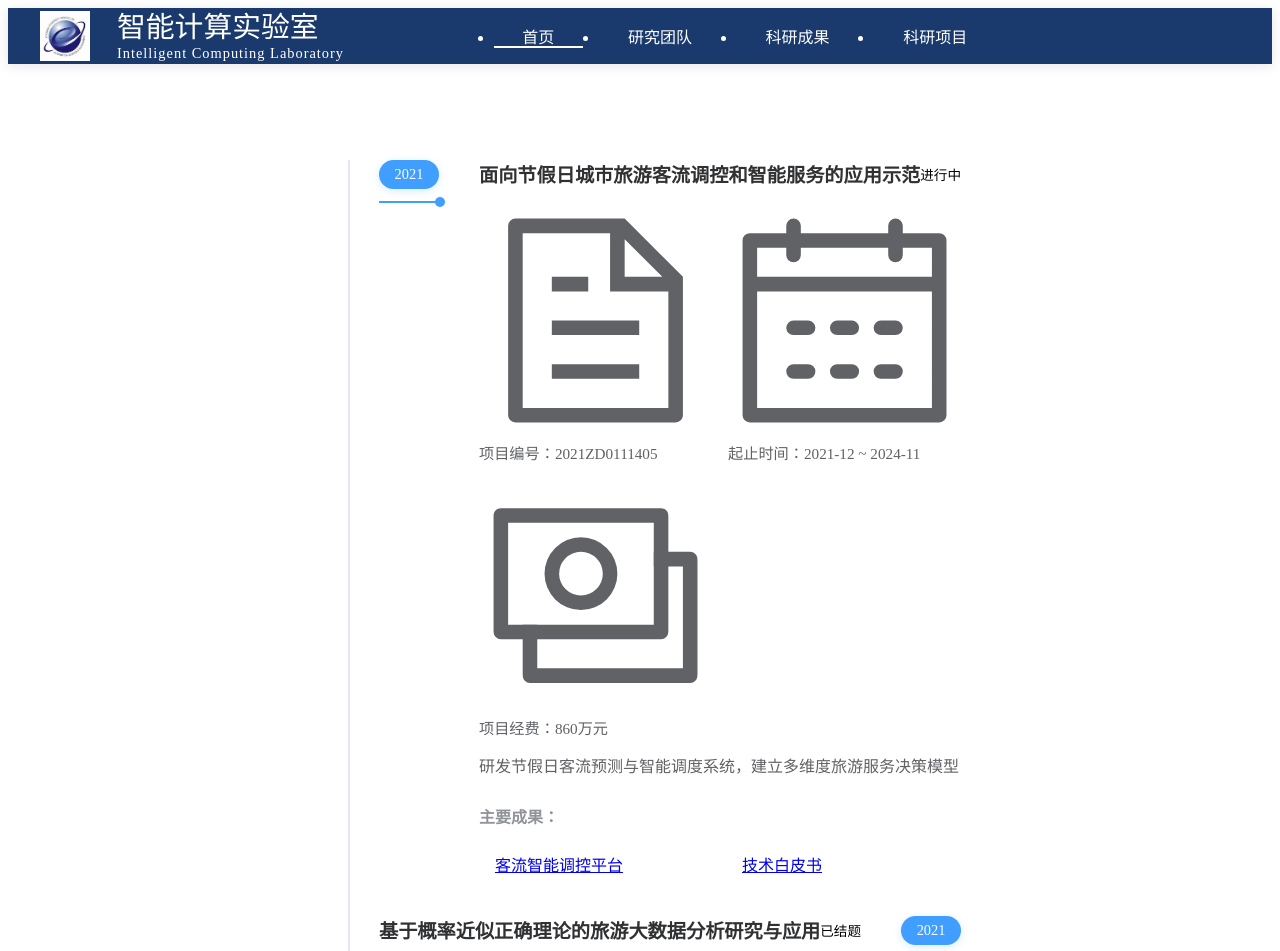
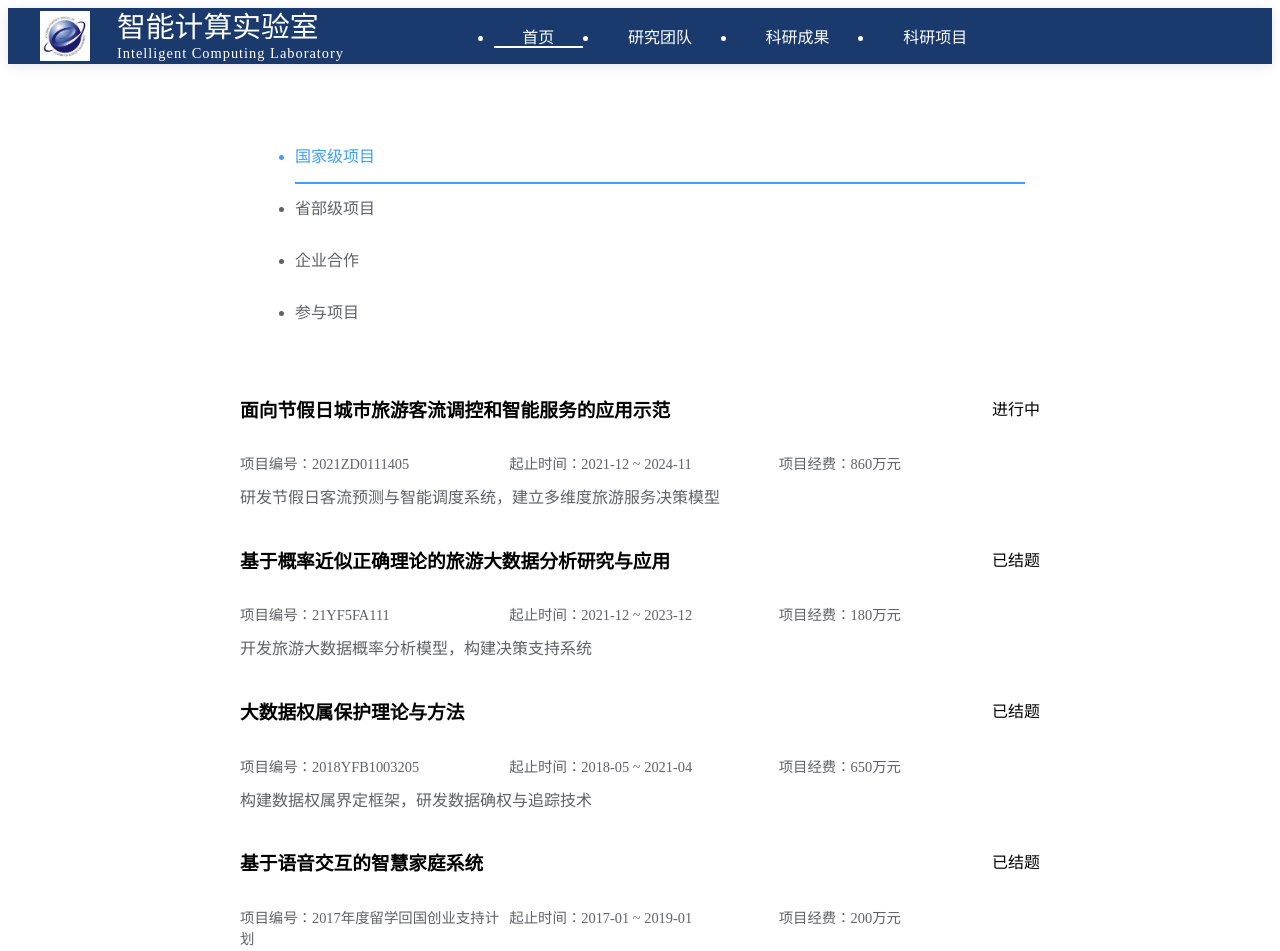
Before and after one commit to Stverib/LabFront, a Vue app: page /projects in a window 1280 px wide. Shown: the top 951 px of the page. Built offline with nearby package versions, Linux system fonts and the light colour scheme.

Commit message:
研究项目初步完成

```diff
--- a/package.json
+++ b/package.json
@@ -13,8 +13,9 @@
     "@element-plus/icons-vue": "^2.3.1",
     "bootstrap": "^5.3.5",
     "bootstrap-vue": "^2.23.1",
-    "element-plus": "^2.9.7",
+    "element-plus": "^2.2.29",
     "pinia": "^3.0.1",
+    "sass": "^1.86.3",
     "swiper": "^11.2.6",
     "vue": "^3.5.13",
     "vue-router": "^4.5.0"
--- a/src/views/ProjectsView.vue
+++ b/src/views/ProjectsView.vue
@@ -1,18 +1,28 @@
 <template>
   <div class="projects-container">
-    <el-tabs v-model="activeCategory" class="category-tabs">
-      <el-tab-pane v-for="tab in tabs" :key="tab.name" :label="tab.label" :name="tab.name">
-        <div class="timeline-container">
-          <div v-for="(project, index) in filteredProjects(tab.name)" :key="project.code"
-               class="project-card" :class="{ 'reverse-layout': index % 2 }">
-            <!-- 时间轴节点 -->
-            <div class="timeline-node">
-              <div class="node-year">{{ getStartYear(project.period) }}</div>
-              <div class="node-line"></div>
-            </div>
+    <!-- 菜单导航 -->
+    <el-menu
+      :default-active="activeCategory"
+      mode="vertical"
+      class="category-menu"
+      @select="handleSelect"
+    >
+      <el-menu-item
+        v-for="tab in tabs"
+        :key="tab.name"
+        :index="tab.name"
+      >
+        {{ tab.label }}
+      </el-menu-item>
+    </el-menu>
 
-            <!-- 项目内容 -->
-            <el-card class="project-content">
+    <!-- 项目列表 -->
+    <div class="project-list">
+      <el-card
+        v-for="project in filteredProjects(activeCategory)"
+        :key="project.code"
+        class="project-item"
+      >
         <div class="project-header">
           <h3 class="project-title">{{ project.name }}</h3>
           <el-tag :type="getStatusType(project.status)" effect="dark" class="status-tag">
@@ -21,40 +31,21 @@
         </div>
 
         <div class="project-meta">
-                <div><el-icon><Document /></el-icon> 项目编号：{{ project.code }}</div>
-                <div><el-icon><Calendar /></el-icon> 起止时间：{{ project.period }}</div>
-                <div><el-icon><Money /></el-icon> 项目经费：{{ project.budget || '待补充' }}</div>
+          <div>项目编号：{{ project.code }}</div>
+          <div>起止时间：{{ project.period }}</div>
+          <div>项目经费：{{ project.budget || '' }}</div>
         </div>
 
-              <el-divider />
+        <el-divider/>
 
-              <div class="project-body">
         <div class="project-description">{{ project.description }}</div>
-
-                <div v-if="project.outcomes?.length" class="outcomes-section">
-                  <h4>主要成果：</h4>
-                  <div class="outcomes-grid">
-                    <el-link v-for="outcome in project.outcomes" :key="outcome.title"
-                            :href="outcome.link" target="_blank" type="info" class="outcome-item">
-                      <el-icon :size="18" class="outcome-icon">
-                        <component :is="outcomeIcons[outcome.type] || 'QuestionFilled'" />
-                      </el-icon>
-                      {{ outcome.title }}
-                    </el-link>
-                  </div>
-                </div>
-              </div>
       </el-card>
     </div>
-        </div>
-      </el-tab-pane>
-    </el-tabs>
   </div>
 </template>
 
 <script setup>
-import { ref, computed } from 'vue'
-import ProjectList from '@/components/ProjectList.vue'
+import {ref} from 'vue'
 
 // 真实项目数据
 const projects = ref([
@@ -63,13 +54,13 @@ const projects = ref([
     category: 'national',
     name: '面向节假日城市旅游客流调控和智能服务的应用示范',
     code: '2021ZD0111405',
-    type: '科技创新2030-“新一代人工智能”重大项目',
+    type: '科技创新2030-"新一代人工智能"重大项目',
     period: '2021-12 ~ 2024-11',
     status: '进行中',
     description: '研发节假日客流预测与智能调度系统，建立多维度旅游服务决策模型',
     outcomes: [
-      { type: 'system', title: '客流智能调控平台', link: '#' },
-      { type: 'report', title: '技术白皮书', link: '#' }
+      {type: 'system', title: '客流智能调控平台', link: '#'},
+      {type: 'report', title: '技术白皮书', link: '#'}
     ],
     budget: '860万元'
   },
@@ -82,8 +73,8 @@ const projects = ref([
     status: '已结题',
     description: '构建数据权属界定框架，研发数据确权与追踪技术',
     outcomes: [
-      { type: 'standard', title: '数据权属标准草案', link: '#' },
-      { type: 'patent', title: '发明专利3项', link: '#' }
+      {type: 'standard', title: '数据权属标准草案', link: '#'},
+      {type: 'patent', title: '发明专利3项', link: '#'}
     ],
     budget: '650万元'
   },
@@ -96,7 +87,7 @@ const projects = ref([
     status: '已结题',
     description: '开发旅游大数据概率分析模型，构建决策支持系统',
     outcomes: [
-      { type: 'model', title: '旅游需求预测模型', link: '#' }
+      {type: 'model', title: '旅游需求预测模型', link: '#'}
     ],
     budget: '180万元'
   },
@@ -109,7 +100,7 @@ const projects = ref([
     status: '已结题',
     description: '研究网格计算标准化体系，制定核心协议规范',
     outcomes: [
-      { type: 'standard', title: '网格协议标准V1.0', link: '#' }
+      {type: 'standard', title: '网格协议标准V1.0', link: '#'}
     ],
     budget: '120万元'
   },
@@ -122,7 +113,7 @@ const projects = ref([
     status: '已结题',
     description: '研发智能家居语音控制系统，实现多设备联动',
     outcomes: [
-      { type: 'product', title: '智能家居中控设备', link: '#' }
+      {type: 'product', title: '智能家居中控设备', link: '#'}
     ],
     budget: '200万元'
   },
@@ -137,20 +128,20 @@ const projects = ref([
     status: '进行中',
     description: '构建西北地区数据安全评估体系，研发隐私计算平台',
     outcomes: [
-      { type: 'platform', title: '隐私保护计算平台', link: '#' }
+      {type: 'platform', title: '隐私保护计算平台', link: '#'}
     ],
     budget: '150万元'
   },
   {
     category: 'provincial',
-    name: '基于“5G+智慧教育”促进高质量教育均衡发展的创新试点',
+    name: '基于"5G+智慧教育"促进高质量教育均衡发展的创新试点',
     code: '2023CYZC-01',
     type: '甘肃省高校产业支撑计划',
     period: '2023-12 ~ 2026-12',
     status: '进行中',
     description: '开发5G远程教育平台，实现优质教育资源下沉',
     outcomes: [
-      { type: 'platform', title: '5G智慧教育云平台', link: '#' }
+      {type: 'platform', title: '5G智慧教育云平台', link: '#'}
     ],
     budget: '320万元'
   },
@@ -163,7 +154,7 @@ const projects = ref([
     status: '已结题',
     description: '研发地质灾害实时监测系统，建立预警模型',
     outcomes: [
-      { type: 'system', title: '地质灾害监测平台', link: '#' }
+      {type: 'system', title: '地质灾害监测平台', link: '#'}
     ],
     budget: '480万元'
   },
@@ -176,7 +167,7 @@ const projects = ref([
     status: '已结题',
     description: '研究恶劣环境下的无线传感网络通信协议',
     outcomes: [
-      { type: 'protocol', title: '机会通信协议栈', link: '#' }
+      {type: 'protocol', title: '机会通信协议栈', link: '#'}
     ],
     budget: '80万元'
   },
@@ -190,8 +181,8 @@ const projects = ref([
     status: '已结题',
     description: '开发分布式数据同步测试框架，验证系统可靠性',
     outcomes: [
-      { type: 'report', title: '测试认证报告', link: '#' },
-      { type: 'tool', title: '自动化测试工具集', link: '#' }
+      {type: 'report', title: '测试认证报告', link: '#'},
+      {type: 'tool', title: '自动化测试工具集', link: '#'}
     ],
     contribution: '提升系统稳定性30%'
   },
@@ -203,7 +194,7 @@ const projects = ref([
     status: '已结题',
     description: '构建分布式存储系统性能评估模型',
     outcomes: [
-      { type: 'model', title: '性能评估指标体系', link: '#' }
+      {type: 'model', title: '性能评估指标体系', link: '#'}
     ],
     contribution: '优化存储效率25%'
   },
@@ -215,8 +206,8 @@ const projects = ref([
     status: '已结题',
     description: '研发语音识别云服务架构，优化自然语言处理流水线',
     outcomes: [
-      { type: 'product', title: '语音云服务平台', link: '#' },
-      { type: 'patent', title: '发明专利2项', link: '#' }
+      {type: 'product', title: '语音云服务平台', link: '#'},
+      {type: 'patent', title: '发明专利2项', link: '#'}
     ],
     contribution: '支撑千万级用户语音服务'
   },
@@ -228,7 +219,7 @@ const projects = ref([
     status: '已结题',
     description: '开发符合国家标准的电子文件管理系统',
     outcomes: [
-      { type: 'system', title: '电子文件管理系统V2.0', link: '#' }
+      {type: 'system', title: '电子文件管理系统V2.0', link: '#'}
     ],
     contribution: '通过国家二级等保认证'
   },
@@ -244,7 +235,7 @@ const projects = ref([
     role: '参与单位',
     description: '研究文化数字化保护与展示技术',
     outcomes: [
-      { type: 'exhibition', title: '数字文化展厅', link: '#' }
+      {type: 'exhibition', title: '数字文化展厅', link: '#'}
     ]
   },
   {
@@ -256,7 +247,7 @@ const projects = ref([
     role: '参与单位',
     description: '研究恶劣环境下的网络组网协议',
     outcomes: [
-      { type: 'protocol', title: '抗风沙通信协议', link: '#' }
+      {type: 'protocol', title: '抗风沙通信协议', link: '#'}
     ]
   },
   {
@@ -269,7 +260,7 @@ const projects = ref([
     role: '参与单位',
     description: '研究网络规划自动生成算法',
     outcomes: [
-      { type: 'algorithm', title: '自动规划算法库', link: '#' }
+      {type: 'algorithm', title: '自动规划算法库', link: '#'}
     ]
   }
 ])
@@ -277,27 +268,14 @@ const projects = ref([
 // 项目分类
 const activeCategory = ref('national')
 
-// 在script setup中添加
-import { Document, Calendar, Money } from '@element-plus/icons-vue'
 
 const tabs = [
-  { label: '国家级项目', name: 'national' },
-  { label: '省部级项目', name: 'provincial' },
-  { label: '企业合作', name: 'enterprise' },
-  { label: '参与项目', name: 'collaboration' }
+  {label: '国家级项目', name: 'national'},
+  {label: '省部级项目', name: 'provincial'},
+  {label: '企业合作', name: 'enterprise'},
+  {label: '参与项目', name: 'collaboration'}
 ]
 
-const outcomeIcons = {
-  system: 'Monitor',
-  report: 'Document',
-  patent: 'Warning',
-  platform: 'Platform',
-  model: 'DataAnalysis',
-  product: 'Goods',
-  protocol: 'Connection',
-  algorithm: 'Cpu',
-  exhibition: 'Picture'
-}
 
 const filteredProjects = (category) => {
   return projects.value
@@ -307,156 +285,76 @@ const filteredProjects = (category) => {
 
 const getStartYear = (period) => period.split('-')[0]
 const getStatusType = (status) => status === '进行中' ? 'success' : 'info'
+
+// 新增菜单选择处理
+const handleSelect = (key) => {
+  activeCategory.value = key
+}
 </script>
 
 <style lang="scss" scoped>
 .projects-container {
-  max-width: 1400px;
-  padding: 2rem 1.5rem;
+  width: 800px;
+  padding: 20px;
 
-  .timeline-container {
-    position: relative;
-    padding-left: 60px;
-    margin-top: 2rem;
+  .category-menu {
+    margin-bottom: 20px;
+    border-bottom: none;
 
-    &::before {
-      content: '';
-      position: absolute;
-      left: 29px;
-      top: 0;
-      height: 100%;
-      width: 2px;
-      background: #e4e7ed;
-    }
+    // 菜单项样式
+    ::v-deep .el-menu-item {
+      font-size: 16px;
+      height: 50px;
+      line-height: 50px;
+      margin: 0 15px;
+      color: #606266;
+      border-bottom: 2px solid transparent;
+
+      &.is-active {
+        color: #409eff;
+        border-bottom-color: #409eff;
+        background: transparent;
       }
 
-  .project-card {
-    position: relative;
-    margin-bottom: 2rem;
-    display: flex;
-    align-items: flex-start;
-
-    &.reverse-layout {
-      flex-direction: row-reverse;
-
-      .project-content {
-        margin-left: 0;
-        margin-right: 40px;
+      &:hover {
+        background-color: #f5f7fa;
       }
     }
   }
 
-  .timeline-node {
-    position: relative;
-    width: 60px;
-    flex-shrink: 0;
-
-    .node-year {
-      background: #409eff;
-      color: white;
-      padding: 6px 12px;
-      border-radius: 16px;
-      font-size: 0.9em;
-      text-align: center;
-      box-shadow: 0 2px 8px rgba(64, 158, 255, 0.2);
+  .project-list {
+    display: grid;
+    gap: 16px;
+    padding: 16px 0;
   }
 
-    .node-line {
-      height: 2px;
-      background: #409eff;
-      margin: 12px 0;
-      position: relative;
-
-      &::after {
-        content: '';
-        position: absolute;
-        right: -6px;
-        top: -4px;
-        width: 10px;
-        height: 10px;
-        background: #409eff;
-        border-radius: 50%;
-      }
-    }
-  }
-
-  .project-content {
-    flex: 1;
-    margin-left: 40px;
+  .project-item {
     transition: transform 0.3s;
 
     &:hover {
-      transform: translateY(-4px);
+      transform: translateY(-2px);
+    }
   }
 
   .project-header {
     display: flex;
     justify-content: space-between;
     align-items: center;
-      margin-bottom: 1rem;
-
-      .project-title {
-        margin: 0;
-        font-size: 1.2em;
-        color: #303133;
-      }
-
-      .status-tag {
-        font-size: 0.85em;
-      }
+    margin-bottom: 12px;
   }
 
   .project-meta {
     display: grid;
     grid-template-columns: repeat(auto-fit, minmax(200px, 1fr));
-      gap: 1rem;
+    gap: 8px;
     color: #606266;
-      font-size: 0.95em;
-
-      .el-icon {
-        vertical-align: middle;
-        margin-right: 4px;
-      }
+    font-size: 0.9em;
   }
 
   .project-description {
     line-height: 1.6;
     color: #606266;
-      margin: 1rem 0;
-    }
-
-    .outcomes-section {
-      margin-top: 1.5rem;
-
-      h4 {
-        margin: 0 0 1rem;
-        font-size: 1em;
-        color: #909399;
-      }
-
-      .outcomes-grid {
-        display: grid;
-        grid-template-columns: repeat(auto-fit, minmax(180px, 1fr));
-        gap: 12px;
-      }
-
-      .outcome-item {
-        display: flex;
-        align-items: center;
-        padding: 8px;
-        border-radius: 4px;
-        transition: background 0.3s;
-
-        &:hover {
-          background: #f5f7fa;
-        }
-
-        .outcome-icon {
-          margin-right: 8px;
-          color: #909399;
-        }
-      }
-    }
+    margin-top: 12px;
   }
 }
 </style>
```
Also changed, not shown: 1 other file (tests, documents, lock files or other folders). Lines whose indentation alone changed are shown as unchanged.
